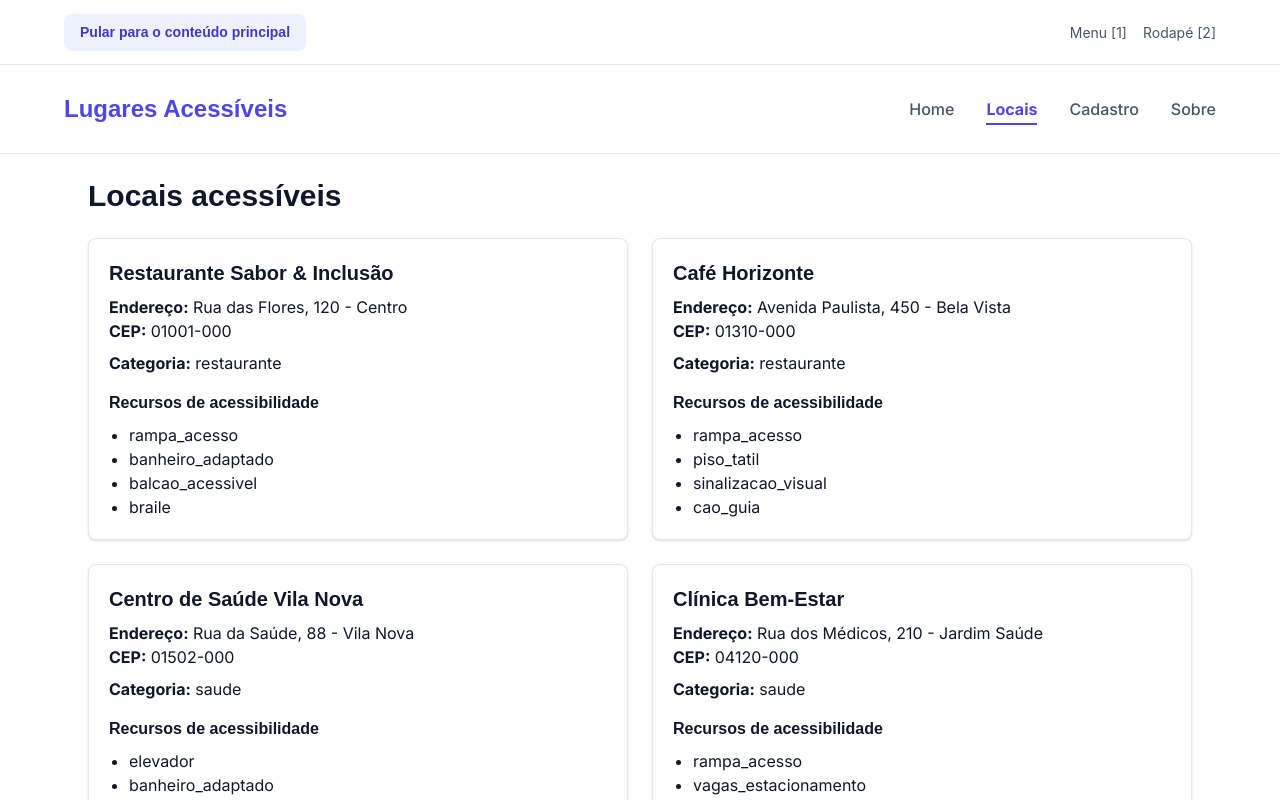
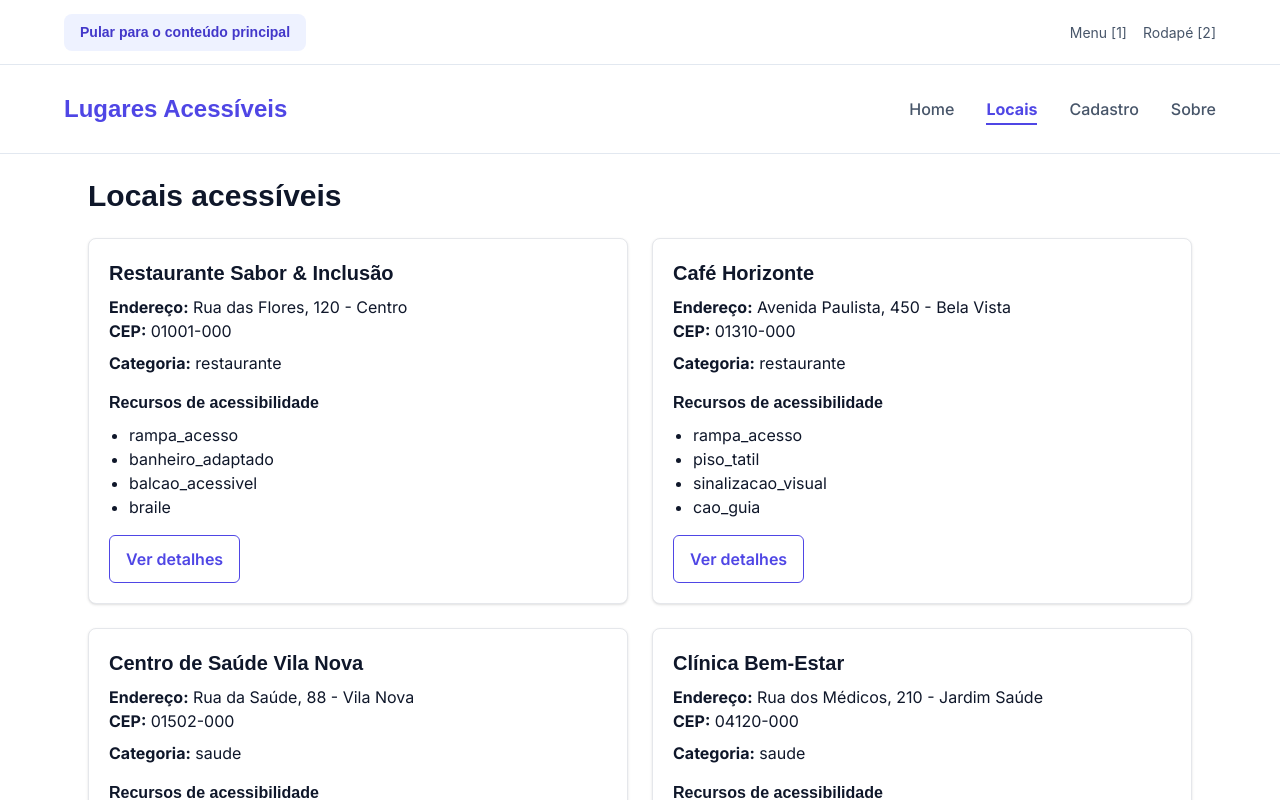
Before and after one commit to 1TDSPH-26/portal-locais-acessiveis, a React (Vite) app: page /locais in a window 1280 px wide. Shown: the top 800 px of the page. Built offline with nearby package versions, Linux system fonts and the light colour scheme; a web font is replaced by a local one.

Commit message:
feat: adiciona link para detalhes na listagem de locais (#90)

```diff
--- a/src/pages/Locais/Locais.tsx
+++ b/src/pages/Locais/Locais.tsx
@@ -1,9 +1,19 @@
 import { useEffect, useState } from 'react'
+import { Link } from 'react-router'
+
 import EmptyState from '../../components/Feedback/EmptyState'
 import ErrorMessage from '../../components/Feedback/ErrorMessage'
 import LoadingState from '../../components/Feedback/LoadingState'
 import { listaLocais } from '../../data/locais'
 import type { Local } from '../../types/local'
+
+const classeLinkDetalhes = [
+ 'mt-4 inline-flex min-h-12 items-center rounded-md border border-primaria-600',
+ 'px-4 py-2 font-corpo text-botao font-semibold text-primaria-600',
+ 'hover:bg-fundo-suave focus-visible:outline-2 focus-visible:outline-offset-4',
+ 'focus-visible:outline-primaria-600',
+].join(' ')
+
 
 export default function Locais() {
   const [locais, setLocais] = useState<Local[]>([])
@@ -84,6 +94,11 @@ export default function Locais() {
                 ))}
               </ul>
             </div>
+            <Link to={`/locais/${local.id}`} className={classeLinkDetalhes} >
+                Ver detalhes
+              <span className="sr-only"> de {local.nome}</span>
+            </Link>
+
           </article>
         ))}
       </section>
```
